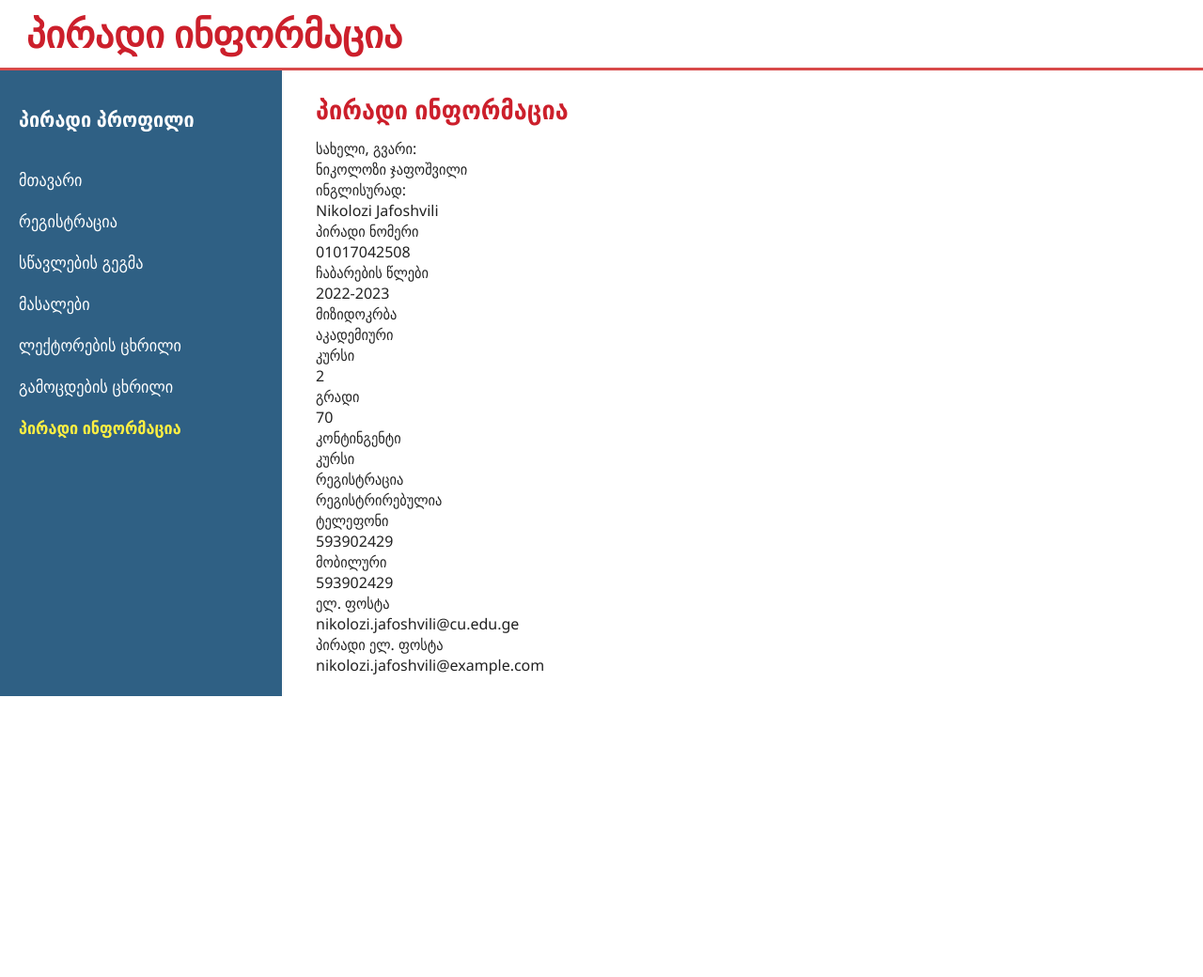
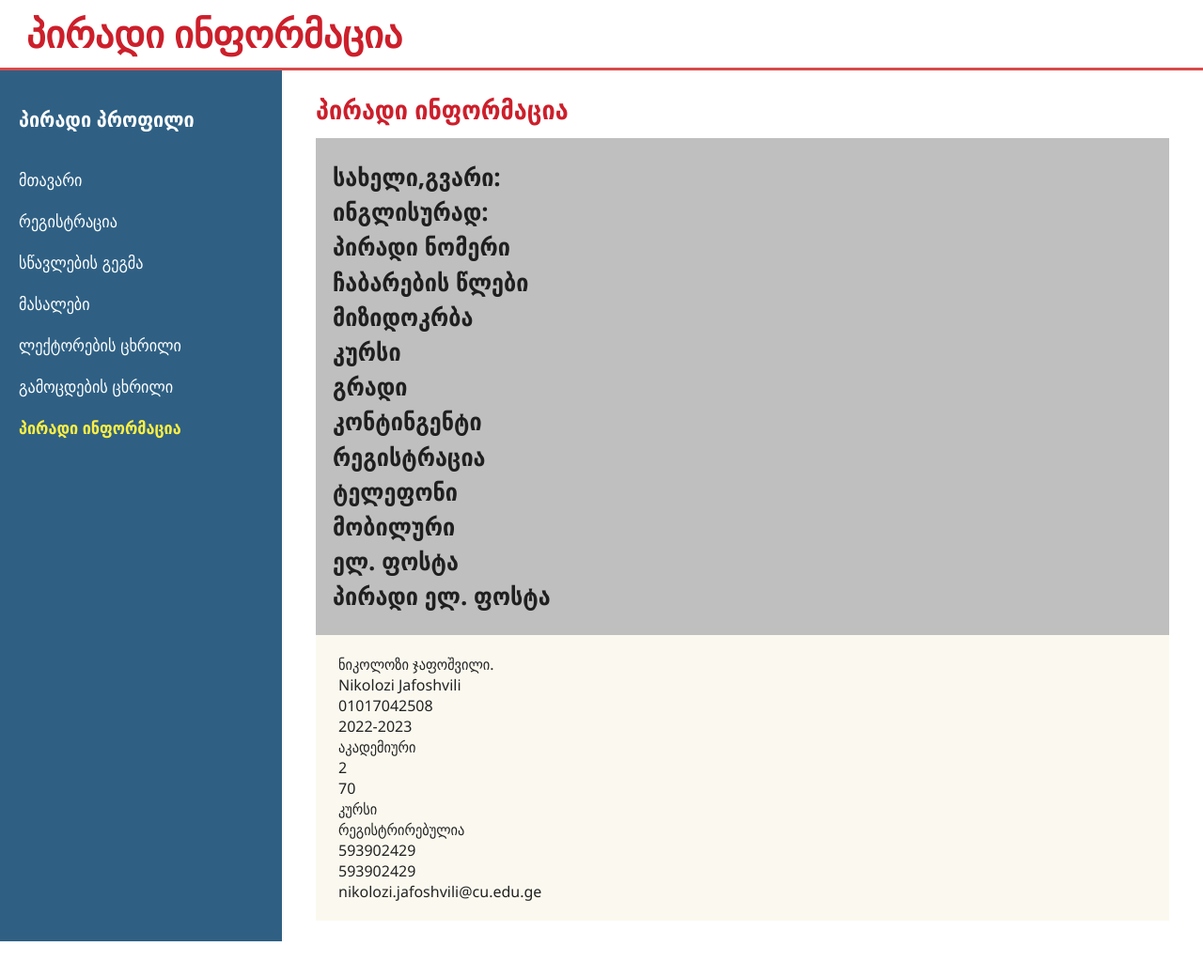
Before and after one commit to Njapo/My-Cu, a plain HTML site: page profile.html in a window 1280 px wide. Shown: the whole page at 94% size. Before the commit the page ends 800 px from the top, so only its background shows below. Drawn offline with Linux system fonts and the light colour scheme.

Commit message:
Refactor profile.html structure for clarity
Updated the profile layout to separate labels and information into distinct sections.

```diff
--- a/profile.html
+++ b/profile.html
@@ -28,49 +28,43 @@
     <main class="content">
       <h2>პირადი ინფორმაცია</h2>
       <div class="profile-grid">
-        <dl class="profile-dl">
-          <dt>სახელი, გვარი:</dt>
-          <dd>ნიკოლოზი ჯაფოშვილი</dd>
-
+        <div class="profile-labels">
+          <dl>
+            <dt>სახელი,გვარი:</dt>
             <dt>ინგლისურად:</dt>
+            <dt>პირადი ნომერი</dt>
+            <dt>ჩაბარების წლები</dt>
+            <dt>მიზიდოკრბა</dt>
+            <dt>კურსი</dt>
+            <dt>გრადი</dt>
+            <dt>კონტინგენტი</dt>
+            <dt>რეგისტრაცია</dt>
+            <dt>ტელეფონი</dt>
+            <dt>მობილური</dt>
+            <dt>ელ. ფოსტა</dt>
+            <dt>პირადი ელ. ფოსტა</dt>
+          </dl>
+        </div>
+        <div class="profile-info">
+          <dl>
+            <dd>ნიკოლოზი ჯაფოშვილი.</dd>
             <dd>Nikolozi Jafoshvili</dd>
-
-          <dt>პირადი ნომერი</dt>
             <dd>01017042508</dd>
-
-          <dt>ჩაბარების წლები</dt>
             <dd>2022-2023</dd>
-
-          <dt>მიზიდოკრბა</dt>
             <dd>აკადემიური</dd>
-
-          <dt>კურსი</dt>
             <dd>2</dd>
-
-          <dt>გრადი</dt>
             <dd>70</dd>
-
-          <dt>კონტინგენტი</dt>
             <dd>კურსი</dd>
-
-          <dt>რეგისტრაცია</dt>
             <dd>რეგისტრირებულია</dd>
-
-          <dt>ტელეფონი</dt>
             <dd>593902429</dd>
-
-          <dt>მობილური</dt>
             <dd>593902429</dd>
-
-          <dt>ელ. ფოსტა</dt>
             <dd>nikolozi.jafoshvili@cu.edu.ge</dd>
-
-          <dt>პირადი ელ. ფოსტა</dt>
-          <dd>nikolozi.jafoshvili@example.com</dd>
           </dl>
+        </div>
       </div>
     </main>
   </div>
   <footer class="site-footer">&nbsp;</footer>
 </body>
+
 </html>
```
Lines whose indentation alone changed are shown as unchanged.
